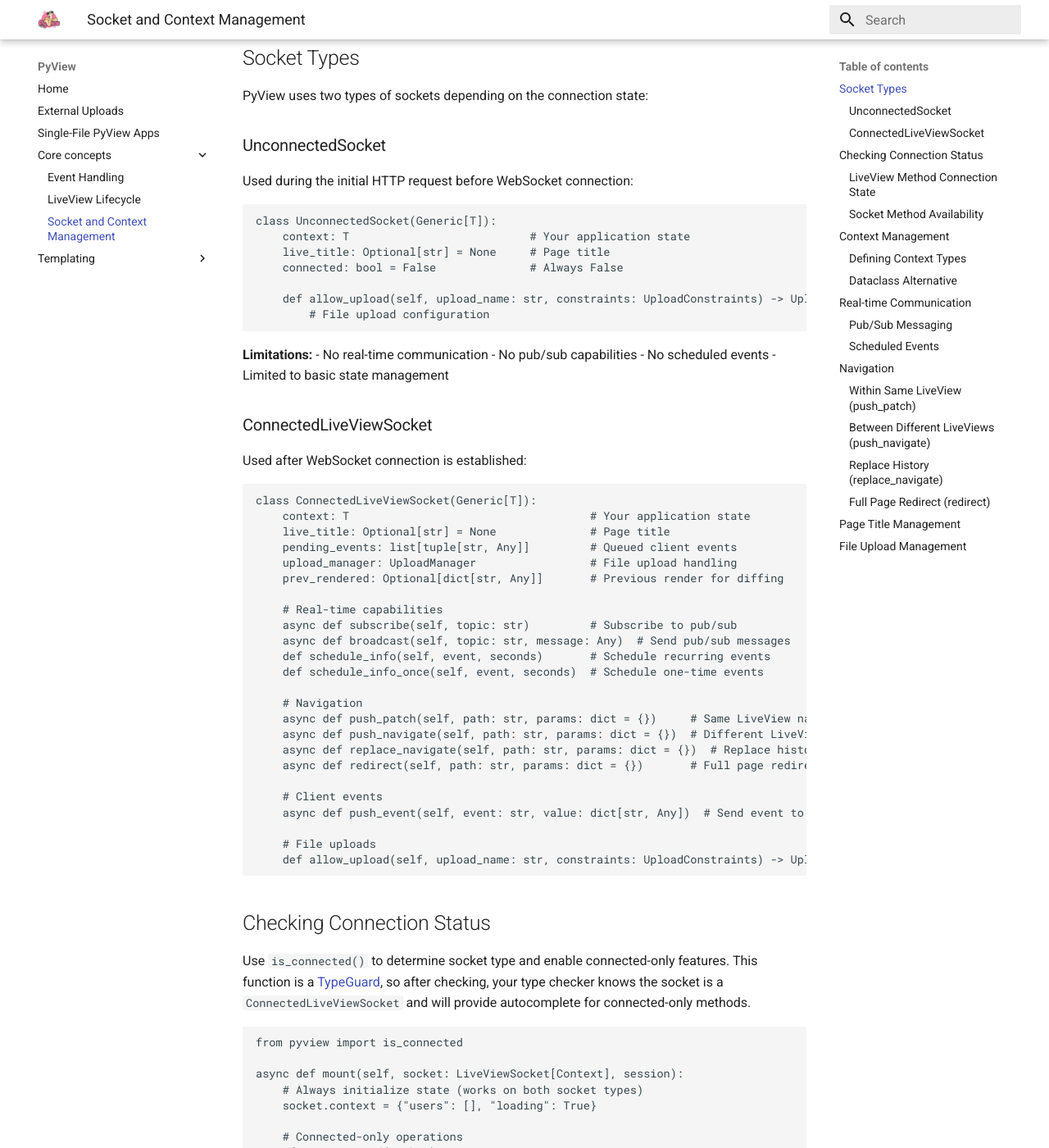
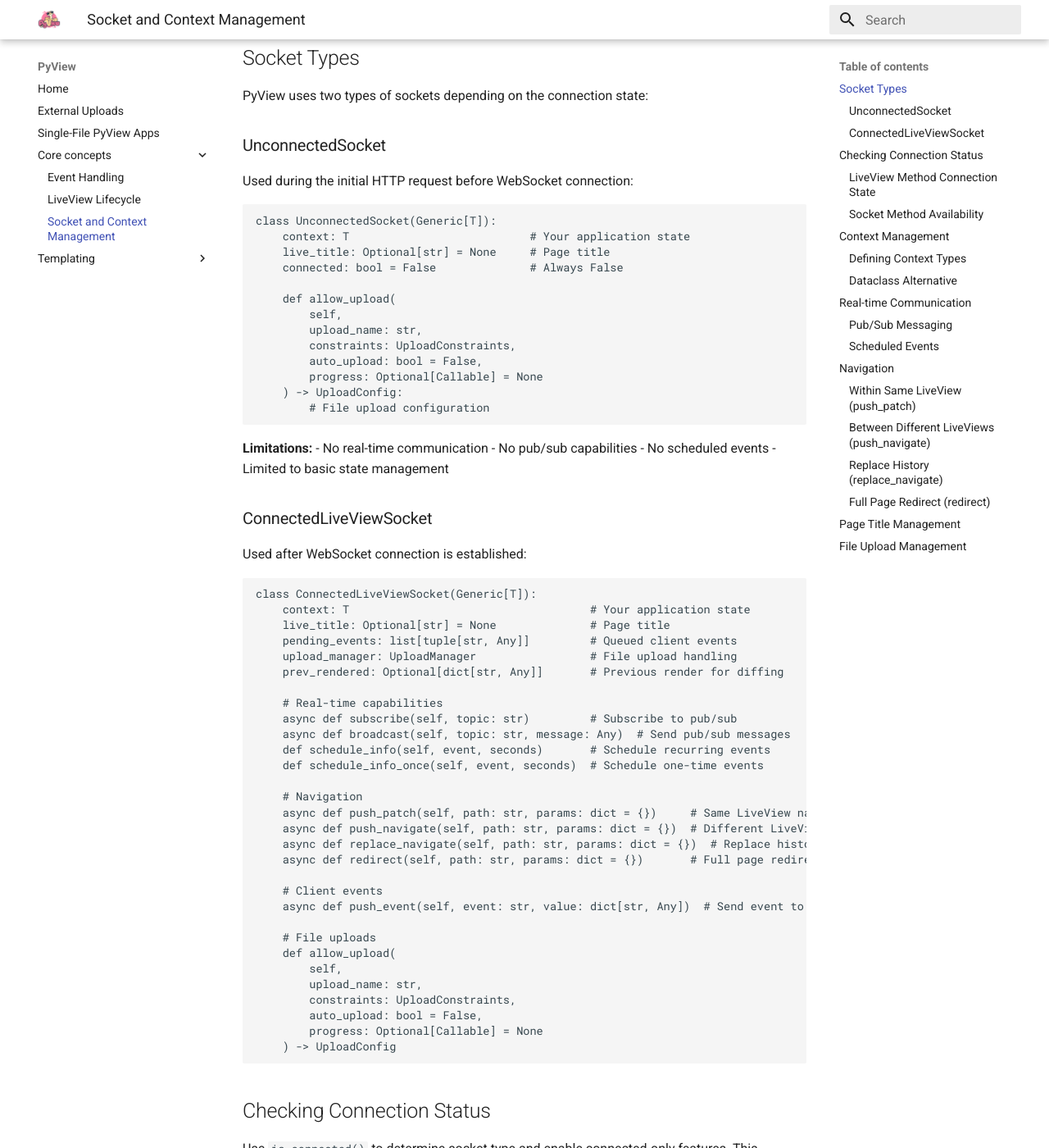
Before and after one commit to ogrodnek/pyview, an MkDocs documentation site: the page built from docs/core-concepts/socket-and-context.md, in a window 1280 px wide and 1400 px high, scrolled down 192 px. Shown: the whole window at 82% size. Built offline with MkDocs 1.6.1 and Material for MkDocs 9.7.7, drawn with Linux system fonts in a browser that asks for light colours.

Commit message:
pr fixes

````diff
--- a/docs/core-concepts/socket-and-context.md
+++ b/docs/core-concepts/socket-and-context.md
@@ -16,7 +16,13 @@
     live_title: Optional[str] = None     # Page title
     connected: bool = False              # Always False
 
-    def allow_upload(self, upload_name: str, constraints: UploadConstraints) -> UploadConfig:
+    def allow_upload(
+        self,
+        upload_name: str,
+        constraints: UploadConstraints,
+        auto_upload: bool = False,
+        progress: Optional[Callable] = None
+    ) -> UploadConfig:
         # File upload configuration
 ```
 
@@ -54,7 +60,13 @@
     async def push_event(self, event: str, value: dict[str, Any])  # Send event to client
 
     # File uploads
-    def allow_upload(self, upload_name: str, constraints: UploadConstraints) -> UploadConfig
+    def allow_upload(
+        self,
+        upload_name: str,
+        constraints: UploadConstraints,
+        auto_upload: bool = False,
+        progress: Optional[Callable] = None
+    ) -> UploadConfig
 ```
 
 ## Checking Connection Status
````
Also changed, not shown: docs/core-concepts/event-handling.md (+2 -0 lines), docs/core-concepts/liveview-lifecycle.md (+3 -3 lines), docs/templating/overview.md (+1 -1 lines), docs/templating/t-string-templates.md (+1 -1 lines).
